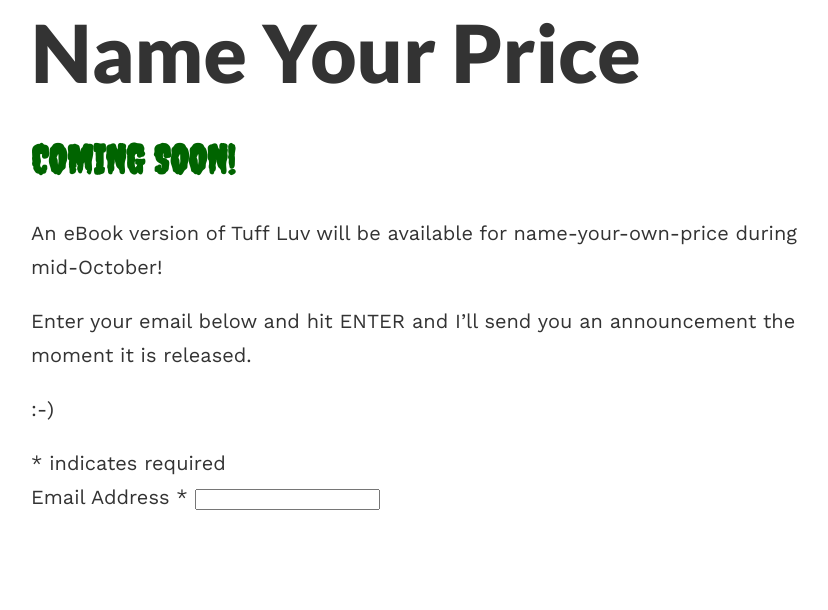
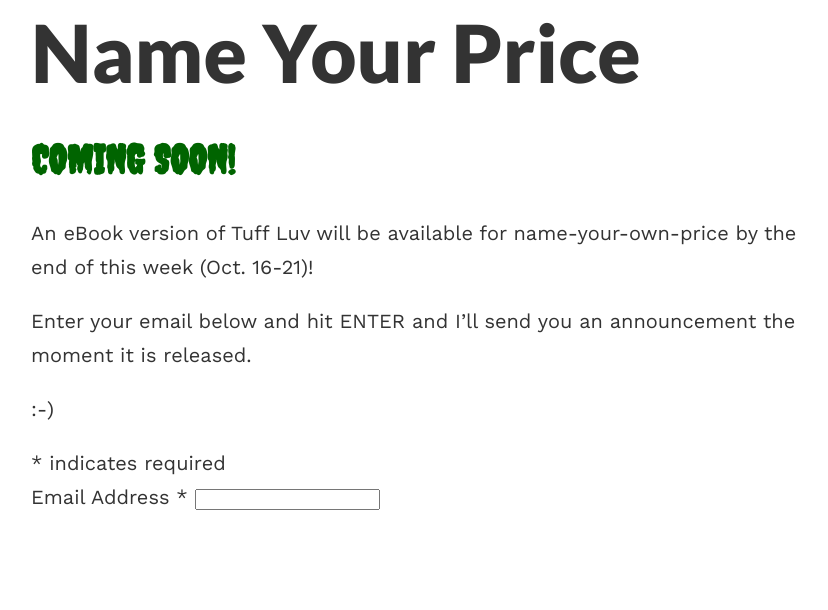
Before and after one commit to blake1ward/scruffy, a Jekyll site: the page built from name-price.md, in a window 1280 px wide. Shown: the part 370-980 px from the top of the page, without its empty margins (209-1037 px from the left). Built offline with Jekyll 4.4.1, drawn with Linux system fonts in a browser that asks for light colours.

Commit message:
Update name-price.md

```diff
--- a/name-price.md
+++ b/name-price.md
@@ -11,7 +11,7 @@ permalink: /price/
 
 <h2>COMING SOON!</h2>
 
-An eBook version of Tuff Luv will be available for name-your-own-price during mid-October!
+An eBook version of Tuff Luv will be available for name-your-own-price by the end of this week (Oct. 16-21)!
 
 Enter your email below and hit ENTER and I'll send you an announcement the moment it is released.
 
```
